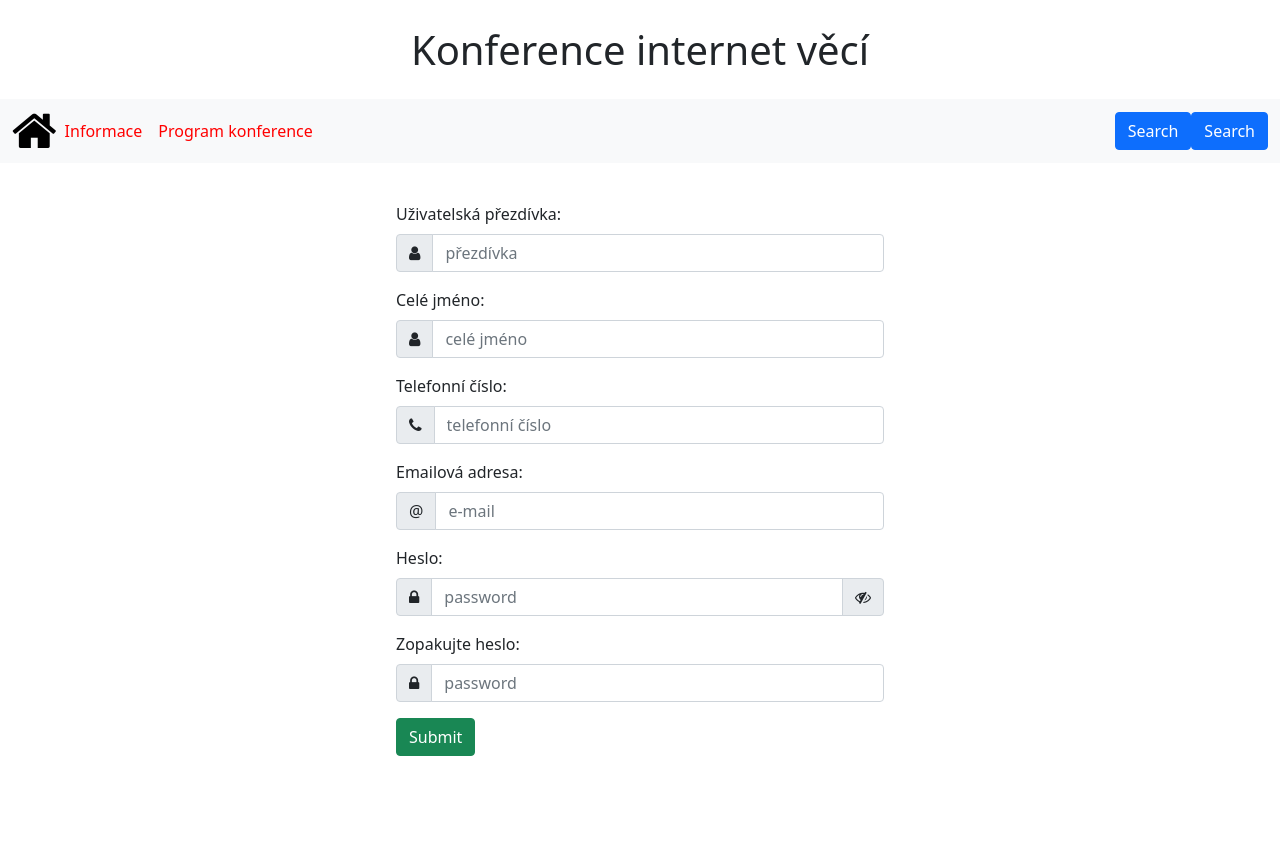
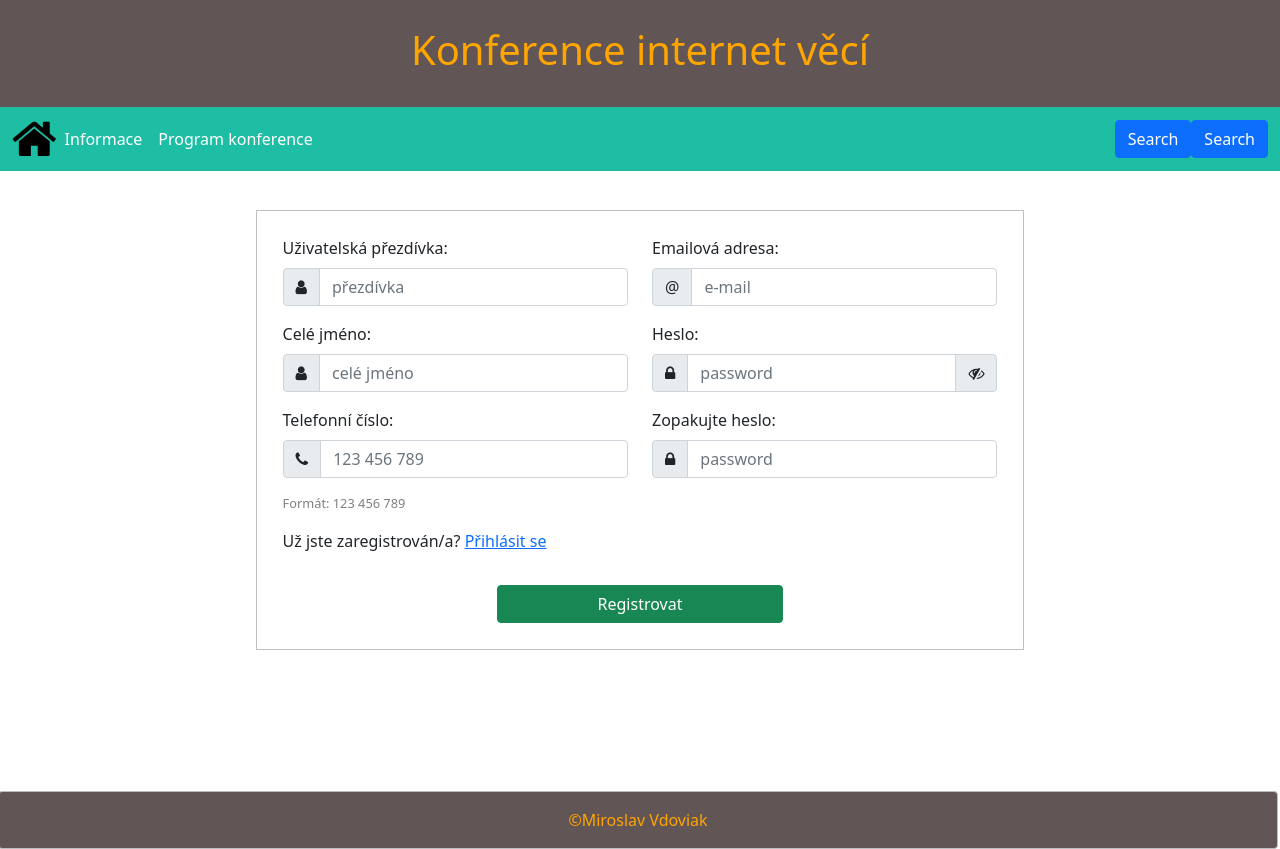
Before and after one commit to MiraVdov/semestralka-web, a PHP site: page /registration.php in a window 1280 px wide. Before the commit the page ends 756 px from the top, so only its background shows below. Run offline with PHP 8.4, Linux system fonts and the light colour scheme.

Commit message:
barvicky

```diff
--- a/index.html
+++ b/index.html
@@ -48,6 +48,10 @@
 
   </div>
 
+  <div class="alert alert-dark" role="alert" id="footer">
+    &copyMiroslav Vdoviak
+  </div>
+
   <!--Javascript import-->
 
     <script src="bootstrap-5.0.2-dist/js/bootstrap.min.js"></script>
--- a/registration.php
+++ b/registration.php
@@ -1,5 +1,6 @@
 <!DOCTYPE html>
 <html lang="en">
+
 <head>
   <meta charset="UTF-8">
   <meta http-equiv="X-UA-Compatible" content="IE=edge">
@@ -8,16 +9,17 @@
   <!--Imports-->
   <link rel="stylesheet" href="bootstrap-5.0.2-dist/css/bootstrap.min.css">
   <link rel="stylesheet" href="font-awesome-4.7.0/css/font-awesome.min.css">
-    <link rel="stylesheet" href="style.css">
+  <link rel="stylesheet" href="style.css?version=1.3">
 
   <!--Logo and title-->
   <title>Internet věcí</title>
   <link rel="shortcut icon" href="favicon.png">
 </head>
+
 <body>
   <!--Title-->
   <div class="container-fluid text-center align-self-center" id="title">
-        <h1                                                                                                                               >Konference internet věcí</h1>
+    <h1>Konference internet věcí</h1>
   </div>
 
   <!--Menu-->
@@ -46,44 +48,72 @@
 
   <!--Body-->
   <div class="container" id="form">
-    <form action="" method="POST" >
-    <label for="exampleInputEmail1" class="form-label">Uživatelská přezdívka:</label>
+    <form action="" method="POST">
+      <!--Username-->
+      <div class="row">
+        <div class="col-md-6 col-sm-12">
+          <label for="username" class="form-label">Uživatelská přezdívka:</label>
           <div class="input-group mb-3">
-        <span class="input-group-text" id="basic-addon1"><i class="fa fa-user"></i></span>
-        <input type="email" class="form-control" id="exampleInputEmail1" aria-describedby="emailHelp" placeholder="přezdívka" required>
+            <span class="input-group-text" id="basic-username"><i class="fa fa-user"></i></span>
+            <input type="text" class="form-control" id="username" aria-describedby="username" placeholder="přezdívka" required>
           </div>
-      <label for="exampleInputEmail1" class="form-label">Celé jméno:</label>
+          <!--Full name-->
+          <label for="fullName" class="form-label">Celé jméno:</label>
           <div class="input-group mb-3">
-        <span class="input-group-text" id="basic-addon1"><i class="fa fa-user"></i></span>
-        <input type="email" class="form-control" id="exampleInputEmail1" aria-describedby="emailHelp" placeholder="celé jméno" required>
+            <span class="input-group-text" id="basic-fullName"><i class="fa fa-user"></i></span>
+            <input type="text" class="form-control" id="fullName" aria-describedby="fullName" placeholder="celé jméno" required>
           </div>
-    <label for="exampleInputEmail1" class="form-label">Telefonní číslo:</label>
+          <!--telephone number-->
+          <label for="telephone" class="form-label">Telefonní číslo:</label>
           <div class="input-group mb-3">
-        <span class="input-group-text" id="basic-addon1"><i class="fa fa-phone"></i></span>
-        <input type="email" class="form-control" id="exampleInputEmail1" aria-describedby="emailHelp" placeholder="telefonní číslo" required>
+            <span class="input-group-text" id="basic-telephone"><i class="fa fa-phone"></i></span>
+            <input type="tel" class="form-control" id="telephone" aria-describedby="telephone" placeholder="123 456 789" pattern="[0-9]{3} [0-9]{3} [0-9]{3}" required>
           </div>
-      <label for="exampleInputEmail1" class="form-label">Emailová adresa:</label>
+          <p id="phoneHelp">Formát: 123 456 789</p>
+        </div>
+        <div class="col-md-6 col-sm-12">
+          <!--Email-->
+          <label for="email" class="form-label">Emailová adresa:</label>
           <div class="input-group mb-3">
-        <span class="input-group-text" id="basic-addon1">@</span>
-        <input type="email" class="form-control" id="exampleInputEmail1" aria-describedby="emailHelp" placeholder="e-mail" requried>
+            <span class="input-group-text" id="basic-email">@</span>
+            <input type="email" class="form-control" id="email" aria-describedby="email" placeholder="e-mail" requried>
           </div>
+          <!--password-->
           <label for="password" class="form-label">Heslo:</label>
           <div class="input-group mb-3">
-        <span class="input-group-text" id="basic-addon1"><i class="fa fa-lock"></i></span>
+            <span class="input-group-text" id="basic-password"><i class="fa fa-lock"></i></span>
             <input name="password" type="password" value="" class="input form-control" id="password" placeholder="password" required="true" aria-label="password" aria-describedby="basic-addon1" />
-          <span class="input-group-text" onclick="password_show_hide();">
+            <span class="input-group-text" onmousedown="password_show_hide();" onmouseup="password_show_hide();">
               <i class="fa fa-eye-slash" id="show_eye"></i>
               <i class="fa fa-eye d-none" id="hide_eye"></i>
             </span>
           </div>
-      <label for="exampleInputEmail1" class="form-label">Zopakujte heslo:</label>
+          <label for="password2" class="form-label">Zopakujte heslo:</label>
           <div class="input-group mb-3">
-        <span class="input-group-text" id="basic-addon1"><i class="fa fa-lock"></i></span>
-        <input type="password" class="form-control" id="exampleInputEmail1" aria-describedby="emailHelp" placeholder="password" required>
+            <span class="input-group-text" id="basic-password2"><i class="fa fa-lock"></i></span>
+            <input type="password" class="form-control" id="password2" aria-describedby="password2" placeholder="password" required>
           </div>
-      <button type="submit" class="btn btn-success">Submit</button>
+        </div>
+      </div>
+      <div class="row">
+       <p>Už jste zaregistrován/a? <a href="">Přihlásit se</a><p>
+      </div>
+      <div class="row mx-auto" id="formSubmit">
+        <!--Submit-->
+        <button type="submit" class="btn btn-success" value="registration">Registrovat</button>
+      </div>
     </form>
   </div>
+
+
+  <div class="alert alert-dark" role="alert" id="footer">
+  &copyMiroslav Vdoviak
+</div>
+
+
+
+
+
   <!--Javascript import-->
   <script src="bootstrap-5.0.2-dist/js/bootstrap.min.js"></script>
 
@@ -106,4 +136,5 @@
     }
   </script>
 </body>
+
 </html>
--- a/style.css
+++ b/style.css
@@ -1,6 +1,9 @@
 /*style*/
 #title{
-    margin: 2% 0%;
+    padding: 2% 0%;
+    background-color: rgba(51, 36, 36, 0.774);
+    color: orange;
+    height: 10%;
 }
 
 #home{
@@ -9,9 +12,13 @@
     cursor: pointer;
 }
 
+body{
+    margin: 0px;
+    height: 100%;
+}
+
 .navbar{
-    background-color: aqua;
-    color: red;
+    background-color: rgb(30, 190, 164) !important;
 }
 
 #home:hover{
@@ -19,10 +26,40 @@
 }
 
 .nav-link{
-    color:red !important;
+    color:white !important;
 }
 
 #form{
+    width: 60%;
+    margin-top: 3%;
+    border: solid 1px silver;
+    padding: 2%;
+    margin-bottom: 5%;
+}
+
+#phoneHelp{
+    font-size: 80%;
+    color: grey;
+    padding-top: -50px;
+}
+
+#formSubmit{
     width: 40%;
-    margin-top: 3%;
 }
+
+footer{
+    background-color: black;
+    color: white;
+    padding: 0.5% 0px;
+}
+
+#footer{
+    position: relative;
+    background-color: rgba(51, 36, 36, 0.774);
+    color: orange;
+    width: 100%;
+    text-align: center;
+    margin-left: -2px;
+    margin-bottom: 0px;
+    margin-top: 11%;
+}
```
Lines whose indentation alone changed are shown as unchanged.
